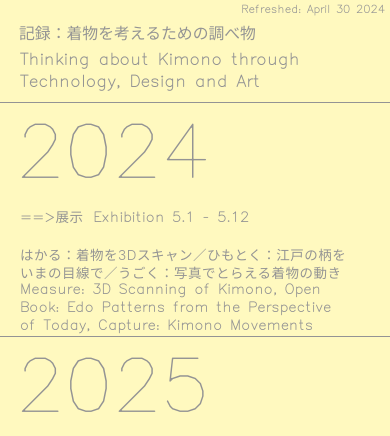
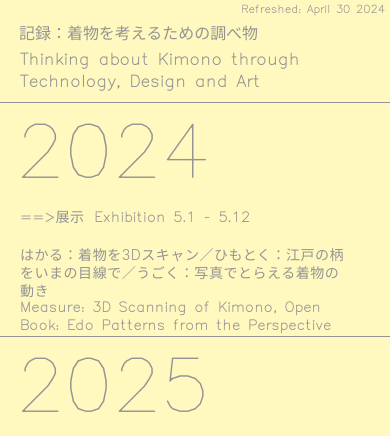
Before and after one commit to minshim/ysn_test25apr, a plain HTML site: page index.html in a window 390 px wide. Shown: the top 436 px of the page. Drawn offline with Linux system fonts and the light colour scheme; a script that the page names is missing; files whose address does not match are found by name.

Commit message:
Update styles.css

```diff
--- a/styles.css
+++ b/styles.css
@@ -93,7 +93,7 @@ body, html {
 
   .title-jp {
     padding-top: 20px;
-    font-size: 0.88rem;
+    font-size: 0.888rem;
   }
 
   .title-eng {
@@ -243,7 +243,7 @@ font-size: 0.8rem;
 @media only screen and (max-width: 420px) {
 
 .jp-txt {
-  font-size: 0.75rem;
+
   line-height: var(--lh-jp);
 }
 
@@ -558,7 +558,7 @@ strong {
 
     .modal .jp-txt {
     font-family: "游ゴシック体", YuGothic, "游ゴシック", "Yu Gothic", -apple-system, BlinkMacSystemFont, Hiragino Sans, Hiragino Kaku Gothic ProN, meiryo, sans-serif;
-    font-size: 0.75rem;
+
     line-height: var(--lh-jp);
     }
 
```
